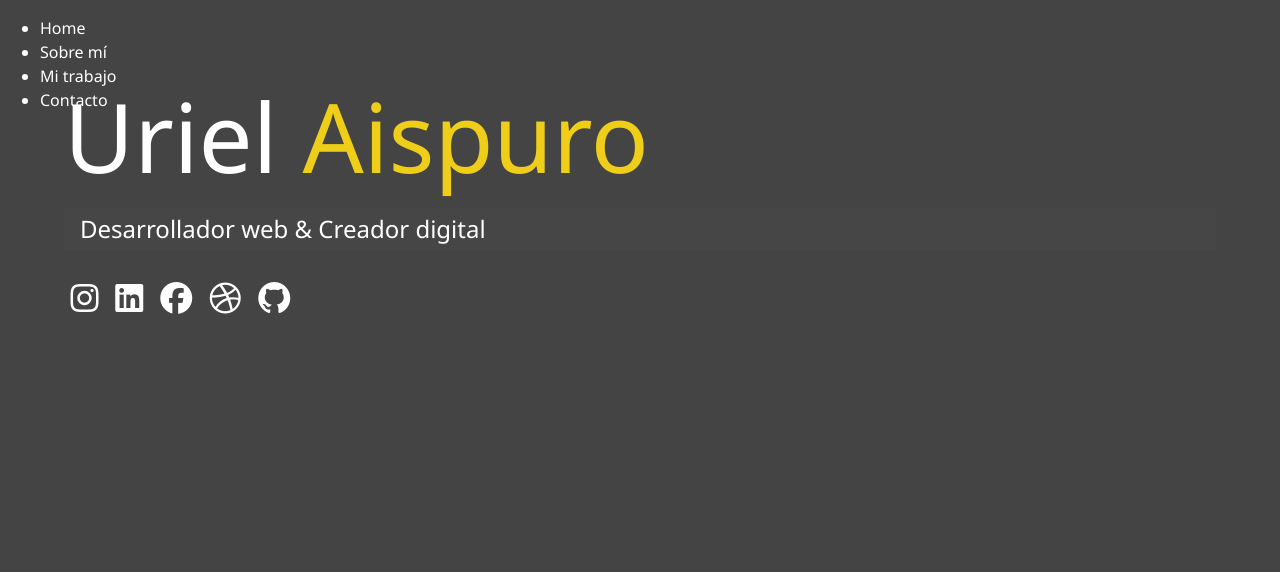
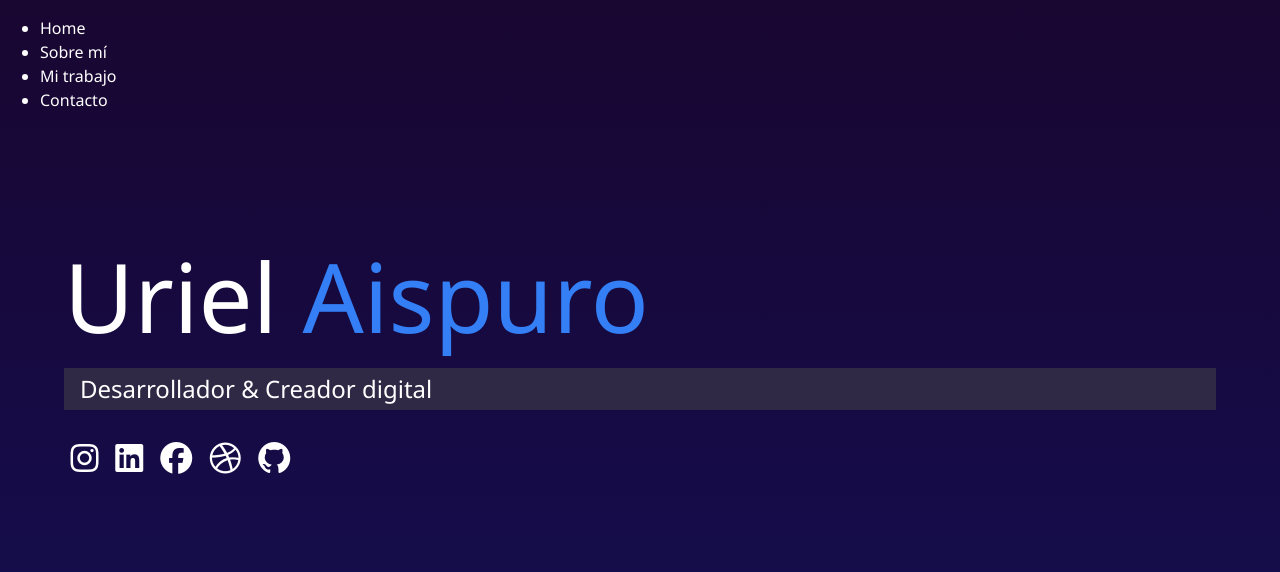
Before and after one commit to urielexis64/modern-portfolio, a website: page dist/index.html in a window 1280 px wide. Drawn offline with Linux system fonts and the light colour scheme.

Commit message:
background added

```diff
--- a/scss/main.scss
+++ b/scss/main.scss
@@ -1,7 +1,20 @@
 $primary-color: #444;
-$secondary-color: #eece18;
+$secondary-color: #347ff6;
+$show-home-image: true;
+$home-image: linear-gradient(#190631, #130f55);
+$background-opacity: 0.9;
 @mixin easeOut {
-    transition: all .5s ease-out;
+    transition: all 0.5s ease-out;
+}
+
+@mixin background {
+    @if $show-home-image {
+        &#bg-img {
+            background: $home-image;
+            background-attachment: fixed;
+            background-size: cover;
+        }
+    }
 }
 
 * {
@@ -9,6 +22,7 @@ $secondary-color: #eece18;
 }
 
 body {
+    @include background;
     background: $primary-color;
     color: #fff;
     height: 100%;
@@ -54,11 +68,17 @@ main {
     .icons {
         margin-top: 1rem;
         a {
-            padding: .4rem;
+            padding: 0.4rem;
             &:hover {
                 color: $secondary-color;
                 @include easeOut();
             }
         }
     }
+    &#home {
+        overflow: hidden;
+        h1 {
+            margin-top: 20vh;
+        }
+    }
 }
```
Also changed, not shown: dist/css/main.css, dist/index.html.
